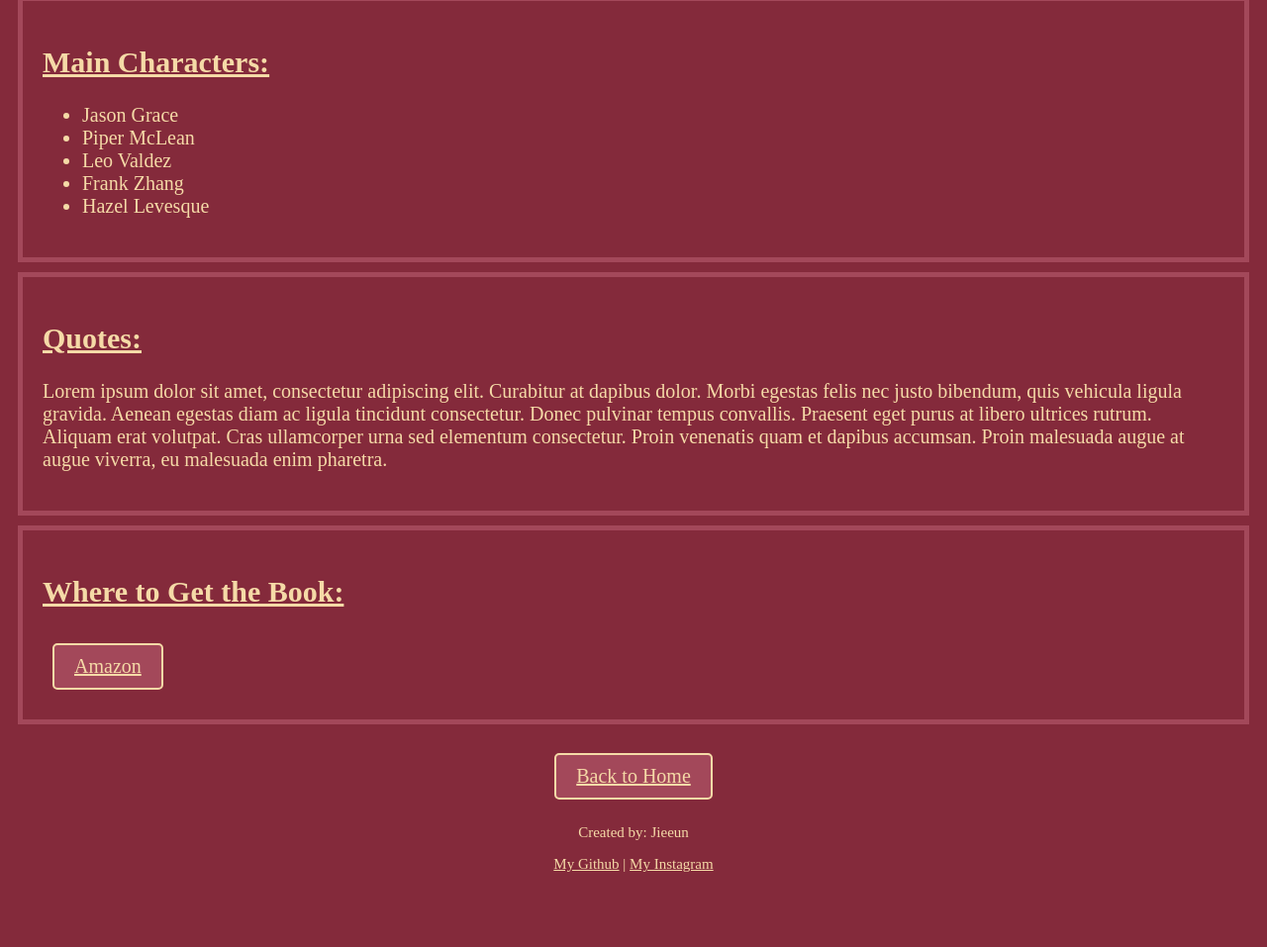
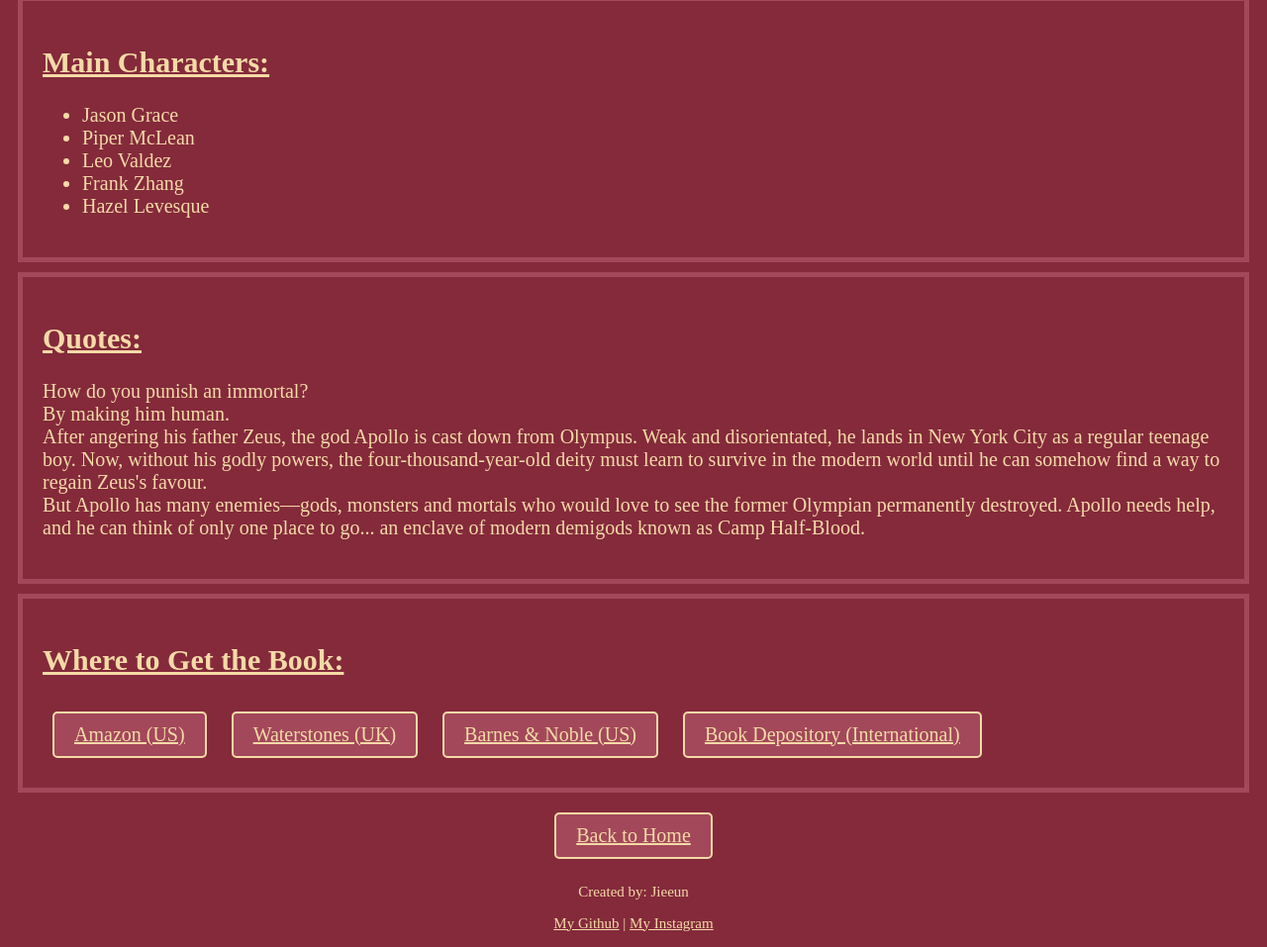
Before and after one commit to Froggy1018/BookRec, a plain HTML site: page toa.html in a window 1280 px wide. Shown: the part 905-1862 px from the top of the page at 99% size. Before the commit the page ends 1802 px from the top, so only its background shows below. Drawn offline with Linux system fonts and the light colour scheme.

Commit message:
Erased extra h2 from all the pages

```diff
--- a/toa.html
+++ b/toa.html
@@ -39,16 +39,23 @@
 
 <div id="quotes">
     <h2><u>Quotes:</u></h2>
-    <p>Lorem ipsum dolor sit amet, consectetur adipiscing elit. Curabitur at dapibus dolor. Morbi egestas felis nec justo bibendum, quis vehicula ligula gravida. Aenean egestas diam ac ligula tincidunt consectetur. Donec pulvinar tempus convallis. Praesent eget purus at libero ultrices rutrum. Aliquam erat volutpat. Cras ullamcorper urna sed elementum consectetur. Proin venenatis quam et dapibus accumsan. Proin malesuada augue at augue viverra, eu malesuada enim pharetra.</p>
+    <p>
+        How do you punish an immortal?
+        <br>By making him human.
+        <br>After angering his father Zeus, the god Apollo is cast down from Olympus. Weak and disorientated, he lands in New York City as a regular teenage boy. Now, without his godly powers, the four-thousand-year-old deity must learn to survive in the modern world until he can somehow find a way to regain Zeus's favour.
+        <br>But Apollo has many enemies—gods, monsters and mortals who would love to see the former Olympian permanently destroyed. Apollo needs help, and he can think of only one place to go... an enclave of modern demigods known as Camp Half-Blood.
+    </p>
 </div>
 
 <div id="getbook">
     <h2><u>Where to Get the Book:</u></h2>
-    <button><a href="">Amazon</a></button>
+    <button><a href="https://www.amazon.com/s?k=Trials+of+Apollo&crid=38FHA26VKQE6Q&sprefix=trials+of+apollo%2Caps%2C303&ref=nb_sb_noss_1">Amazon (US)</a></button>
+    <button><a href="https://www.waterstones.com/books/search/term/trials+of+apollo">Waterstones (UK)</a></button>
+    <button><a href="https://www.barnesandnoble.com/s/Trials%20of%20Apollo">Barnes & Noble (US)</a></button>
+    <button><a href="https://bookdp.com.au/?s=Trials+of+Apollo&post_type=product">Book Depository (International)</a></button>
 </div>
 
 <div id="home">
-    <h2> </h2>
     <button id="backtohome"><a href="index.html">Back to Home</a></button>
 </div>
 
```
Also changed, not shown: caraval.html (+0 -1 lines), ctm.html (+0 -1 lines), divergent.html (+0 -1 lines), ouabh.html (+0 -1 lines), pjo.html (+0 -1 lines).
